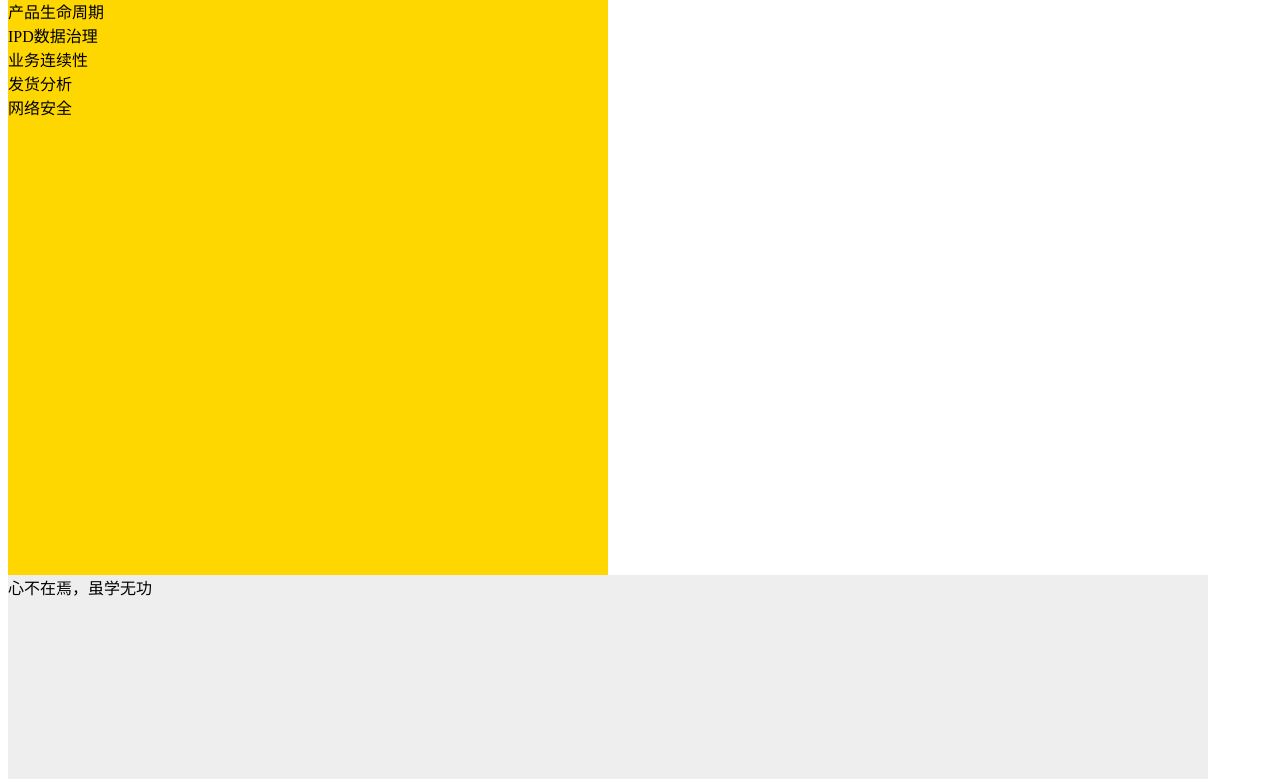
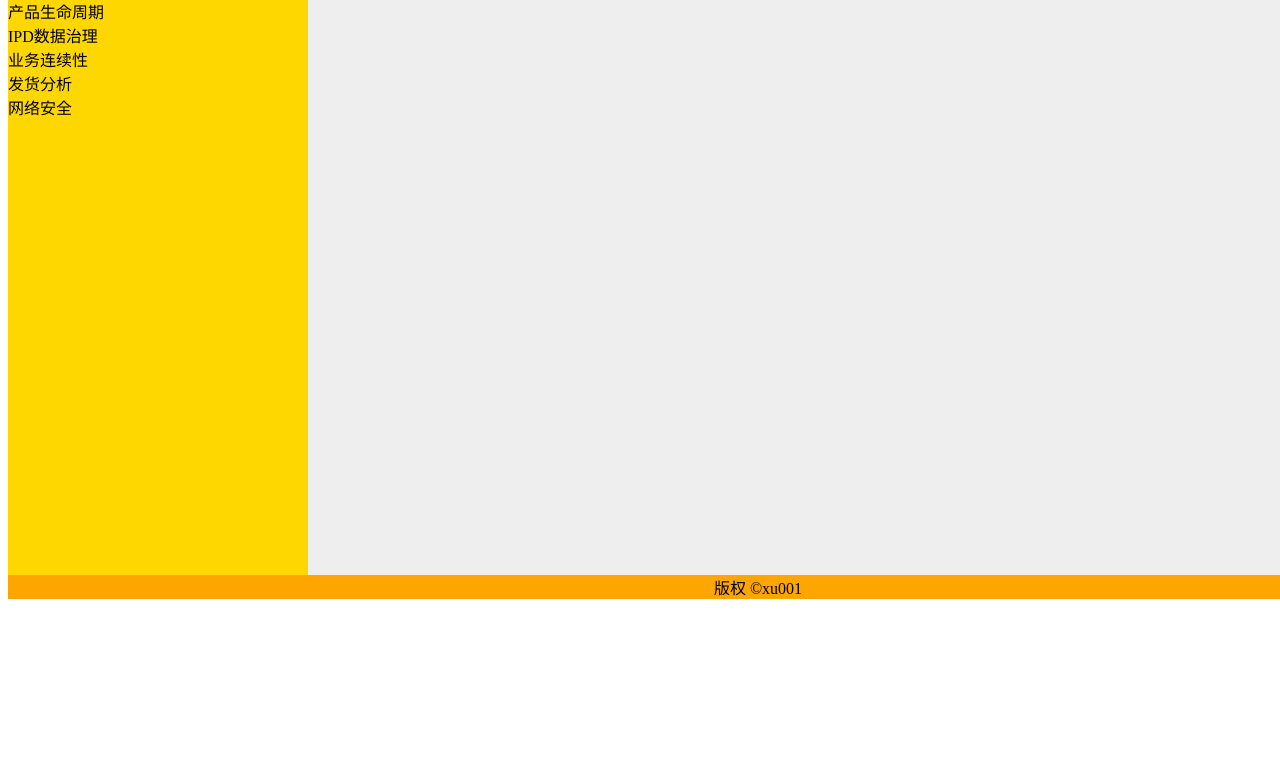
Before and after one commit to aa001001/xu-001, a plain HTML site: page index.html in a window 1280 px wide. Shown: the part 92-871 px from the top of the page. After the commit the page ends 800 px from the top, so only its background shows below. Drawn offline with Linux system fonts and the light colour scheme.

Commit message:
Add files via upload

```diff
--- a/index.html
+++ b/index.html
@@ -11,7 +11,7 @@
 <div id="header" style="background-color:#FFA500;">
 <h1 style="margin-bottom:0;">BUBI数字化运营平台</h1></div>
 
-<div id="menu" style="background-color:#FFD700;height:600px;width:600px;float:left;">
+<div id="menu" style="background-color:#FFD700;height:600px;width:300px;float:left;">
 <b>软件开发</b>
 <br>
 产品生命周期<br>
@@ -20,7 +20,7 @@ IPD数据治理<br>
 发货分析<br>
 网络安全</div>
 
-<div id="content" style="background-color:#EEEEEE;height:300px;width:1200px;float:left;">
+<div id="content" style="background-color:#EEEEEE;height:600px;width:1200px;float:left;">
 心不在焉，虽学无功</div>
 
 <div id="footer" style="background-color:#FFA500;clear:both;text-align:center;">
```
